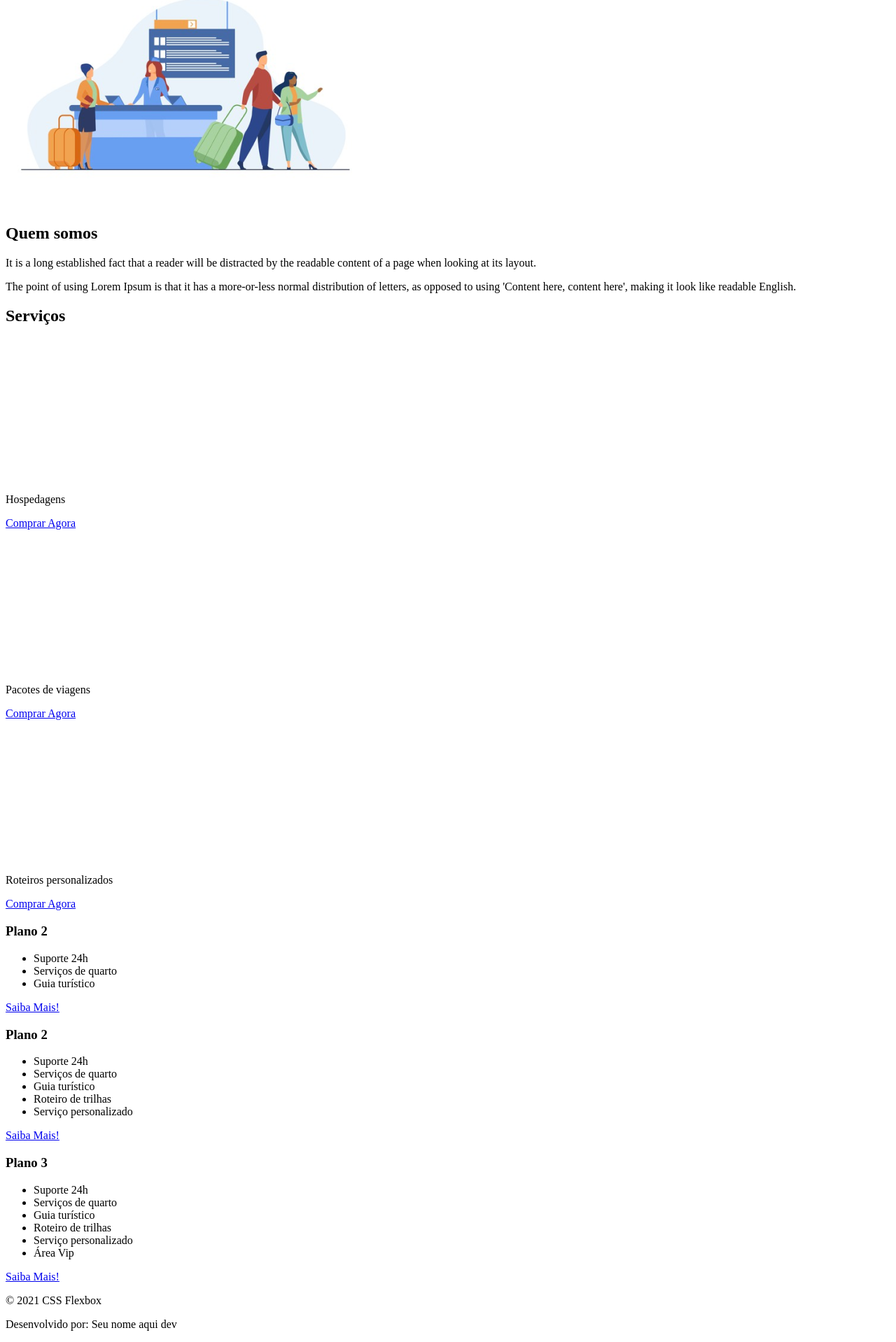
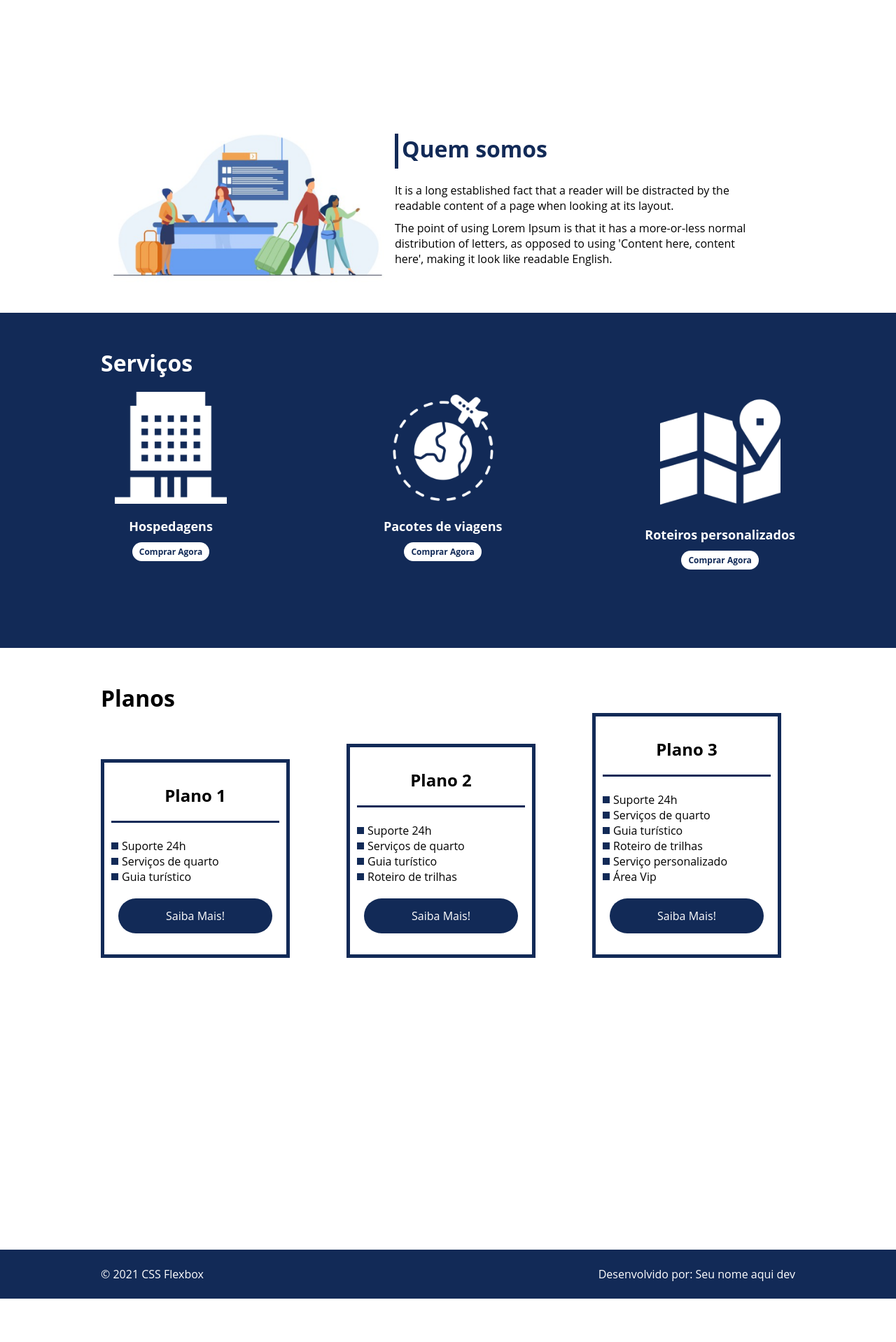
Before and after one commit to LuisDaviOFC/SITE-DIO-PROJETO-do-Posicionando-elementos-com-Flexbox-em-CSS, a plain HTML site: page index.html in a window 1280 px wide. Shown: the part 784-2702 px from the top of the page at 70% size. After the commit the page ends 2640 px from the top, so only its background shows below. Drawn offline with Linux system fonts and the light colour scheme.

Commit message:
Projeto finalizado

```diff
--- a/index.html
+++ b/index.html
@@ -1,26 +1,31 @@
 <!DOCTYPE html>
 <html lang="pt-br">
+
 <head>
     <meta charset="UTF-8">
     <meta name="viewport" content="width=device-width, initial-scale=1.0">
     <title>Flex Turismos</title>
     <link rel="stylesheet" href="./style.css">
+    <link rel="preconnect" href="https://fonts.googleapis.com">
 </head>
+
 <body>
     <header>
-        <h1>FlexTurismos</h1>
-        <ul>
+        <div class="flex-container menu">
+            <div><h1>FlexTurismos</h1></div>
+            <ul class="list-items">
                 <li><a href="#quem-somos">Quem Somos</a></li>
                 <li><a href="#servicos">Serviços</a></li>
                 <li><a href="#planos">Planos</a></li>
             </ul>
+        </div>
     </header>
 
-    <div>
-        <div>
+    <div class="flex-container apresentacao">
+        <div class="texto-apresentacao">
             <h1>Flex <br>Turismos</h1>
             <p>O melhor serviço para você!</p>
-            <a href="">Saiba Mais!</a>
+            <a href="" class="btn">Saiba Mais!</a>
         </div>
 
         <div>
@@ -28,37 +33,37 @@
         </div>
     </div>
 
-    <div>
-        <div>
-            <img src="./images/1-quem-somos.png" alt="balcão de atendimento">
-        </div>
-
+    <div class="flex-container" id="quem-somos">
         <div>
             <h2>Quem somos</h2>
             <p>It is a long established fact that a reader will be distracted by the readable content of a page when looking at its layout. </p>
             <p>The point of using Lorem Ipsum is that it has a more-or-less normal distribution of letters, as opposed to using 'Content here, content here', making it look like readable English.</p>
         </div>
+        <div>
+            <img src="./images/1-quem-somos.png" alt="balcão de atendimento">
+        </div>
     </div>
 
-    <div>
+    <div class="container-externo">
+    <div class="flex-container" id="servicos">
         <div>
             <h2>Serviços</h2>
         </div>
 
-        <div>
-            <div>
+        <div class="list-servicos">
+            <div class="item-servico">
                 <div><img src="./images/icon-2.png" alt="hospedagens"></div>
                 <p>Hospedagens</p>
                 <a href="#">Comprar Agora</a>
             </div>
 
-            <div>
+            <div class="item-servico">
                 <div><img src="./images/icon-1.png" alt="pacote de viagens"></div>
                 <p>Pacotes de viagens</p>
                 <a href="#">Comprar Agora</a>
             </div>
 
-            <div>
+            <div class="item-servico">
                 <div><img src="./images/icon-3.png" alt="roteiros personalizados"></div>
                 <p>Roteiros personalizados</p>
                 <a href="#">Comprar Agora</a>
@@ -66,33 +71,39 @@
 
         </div>
     </div>
+</div>
 
-    <div>
+    <div class="flex-container" id="planos">
 
-        <div>
-            <h3>Plano 2</h3>
+        <div><h2>Planos</h2></div>
+
+        <div class="list-planos">
+            <div class="item-plano">
+                <h3>Plano 1</h3>
+                <br>
                 <ul>
                     <li>Suporte 24h</li>
                     <li>Serviços de quarto</li>
                     <li>Guia turístico</li>
                 </ul>
-            <a href="#">Saiba Mais!</a>
+                <a href="#" class="btn">Saiba Mais!</a>
             </div>
 
-        <div>
+            <div class="item-plano">
                 <h3>Plano 2</h3>
+                <br>
                 <ul>
                     <li>Suporte 24h</li>
                     <li>Serviços de quarto</li>
                     <li>Guia turístico</li>
                     <li>Roteiro de trilhas</li>
-                <li>Serviço personalizado</li>
                 </ul>
-            <a href="#">Saiba Mais!</a>
+                <a href="#" class="btn">Saiba Mais!</a>
             </div>
 
-        <div>
+            <div class="item-plano">
                 <h3>Plano 3</h3>
+                <br>
                 <ul>
                     <li>Suporte 24h</li>
                     <li>Serviços de quarto</li>
@@ -101,13 +112,17 @@
                     <li>Serviço personalizado</li>
                     <li>Área Vip</li>
                 </ul>
-            <a href="#">Saiba Mais!</a>
+                <a href="#" class="btn">Saiba Mais!</a>
+            </div>
         </div>
     </div>
 
     <footer>
+        <div class="flex-container footer">
             <p>&copy; 2021 CSS Flexbox</p>
             <p>Desenvolvido por: Seu nome aqui dev</p>
+        </div>
     </footer>
 </body>
+
 </html>
--- a/style.css
+++ b/style.css
@@ -0,0 +1,285 @@
+*{
+    margin: 0;
+    padding: 0;
+    font-family:'Open Sans',sans-serif;
+}
+
+ul{
+    list-style: none;
+    margin: 0;
+    padding: 0;
+}
+
+ul li a{
+    text-decoration: none;
+}
+
+.flex-container{
+    display: flex;
+    max-width: 992px;
+    margin: auto;
+    width: 100%;
+    min-width: 320px;
+    padding: 10px 15px;
+}
+
+header{
+    background-color: #122A57;
+    height: 100px;
+    display: flex;
+    align-items: center;
+    color: #ffffff;
+}
+
+header .list-items{
+display: flex;
+max-width: 260px;
+width: 100%;
+justify-content: space-between;
+align-items: center;
+}
+
+.list-items li a{
+color: #ffffff;
+}
+
+header .menu{
+    justify-content: space-between;
+}
+
+.apresentacao{
+    height: 100vh;
+    align-items: center;
+    justify-content: space-between;
+}
+
+.apresentacao .texto-apresentacao{
+    min-height:200px;
+}
+
+.texto-apresentacao h1{
+    color: #122A57;
+    font-size: 48px;
+    margin-bottom: 10px;
+}
+
+.btn{
+    background-color: #122A57;
+    color:#ffffff;
+    text-align: center;
+    border-radius: 30px;
+    width: 220px;
+    display: block;
+    text-decoration: none;
+    height: 50px;
+    line-height: 50px;
+    margin-top: 10px;
+    margin-bottom: 10px;
+}
+
+#quem-somos{
+    flex-direction: row-reverse;
+    align-items: center;
+    justify-content: space-between;
+}
+
+#quem-somos h2{
+    font-size: 32px;
+    color: #122A57;
+    display: flex;
+    margin-bottom: 20px;
+}
+
+#quem-somos h2::before{
+    content:"";
+    height: 50px;
+    width: 5px;
+    margin-right: 5px;
+    background-color: #122A57;
+    position: relative;
+}
+
+#quem-somos p{
+    margin-bottom: 10px;
+    width: 90%;
+}
+
+#quem-somos img{
+min-width: 420px;
+}
+
+div img{
+ display: block;
+ width: 100%;
+}
+
+.container-externo{
+    background-color: #122A57;
+    width: 100%;
+}
+
+#servicos{
+    flex-direction: column;
+    padding-top: 50px;
+    padding-bottom: 100px;
+}
+
+#servicos h2{
+ color: #ffffff;
+ font-size: 32px;
+ margin-bottom: 20px
+}
+
+.list-servicos{
+    display: flex;
+    justify-content: space-between;
+}
+
+.list-servicos .item-servico{
+text-align: center;
+}
+
+.item-servico a{
+    width: 120px;
+    background-color: #ffffff;
+    border-radius: 30px;
+    height: 50px;
+    text-align: center;
+    margin-top: 20px;
+    line-height: 50px;
+    padding: 5px 10px;
+    text-decoration: none;
+    color: #122A57;
+    font-size: 12px;
+    font-weight: 700;
+}
+
+.item-servico p{
+    font-size: 18px;
+    font-weight: 700;
+    color: #ffffff;
+    margin-top: 20px;
+}
+
+.item-servico img{
+    width: 80%;
+    margin: auto;
+}
+
+#planos{
+flex-direction: column;
+min-height: 100vh;
+padding-top: 50px;
+}
+
+#planos h2{
+    font-size: 32px;
+}
+
+.list-planos{
+    display: flex;
+    align-items: flex-end;
+    justify-content: space-between;
+}
+
+.item-plano{
+    flex: 1;
+    border: 5px solid #122A57;
+    margin-right: 20px;
+    padding: 10px;
+    max-width: 240px;
+}
+
+.item-plano .btn{
+    margin: auto;
+    margin-bottom: 20px;
+    margin-top: 20px;
+}
+
+.item-plano h3{
+    font-size: 24px;
+    display: flex;
+    flex-direction: column;
+    align-items: center;
+    margin-top: 20px;
+}
+
+.item-plano h3::after{
+    content:"";
+    background-color: #122A57;
+    width: 100%;
+    height: 3px;
+    margin-top: 20px;
+}
+
+.item-plano ul{
+    padding: 10px 20x;
+    display: flex;
+    flex-direction: column;
+    margin-bottom: 10px;
+}
+
+.item-plano ul li{
+    display: flex;
+    flex-wrap: nowrap;
+    align-items: center;
+}
+
+.item-plano ul li::before{
+    content:"";
+    width: 10px;
+    height:10px;
+    background-color: #122A57;
+    margin-right: 5px;
+}
+
+footer{
+    background-color: #122A57;
+    height: 70px;
+    display: flex;
+    align-items: center;
+}
+
+footer .footer{
+    justify-content: space-between;
+    color: #ffffff;
+}
+
+/*MOBILE*/
+
+@media(max-width: 992px){
+    .flex-container{
+        flex-direction: column;
+    }
+    .apresentacao{
+        flex-direction: column-reverse;
+    }
+    .apresentacao .texto-apresentacao{
+        width: 100%;
+    }
+    #quem-somos{
+        flex-direction: column-reverse;
+    }
+   #quem-somos img{
+       min-width: 320;
+       margin: auto;
+   }
+    .list-servicos{
+        flex-direction: column;
+    }
+    .item-servico img{
+        width: 50%;
+        margin: auto;
+    }
+    .list-planos{
+        flex-direction: column;
+        align-items: flex-start;
+        margin-bottom: 20px;
+    }
+    .list-planos .item-plano{
+        max-width: 90%;
+        margin: auto;
+        width: 100%;
+        margin-bottom: 20px;
+    }
+}
```
Lines whose indentation alone changed are shown as unchanged.
